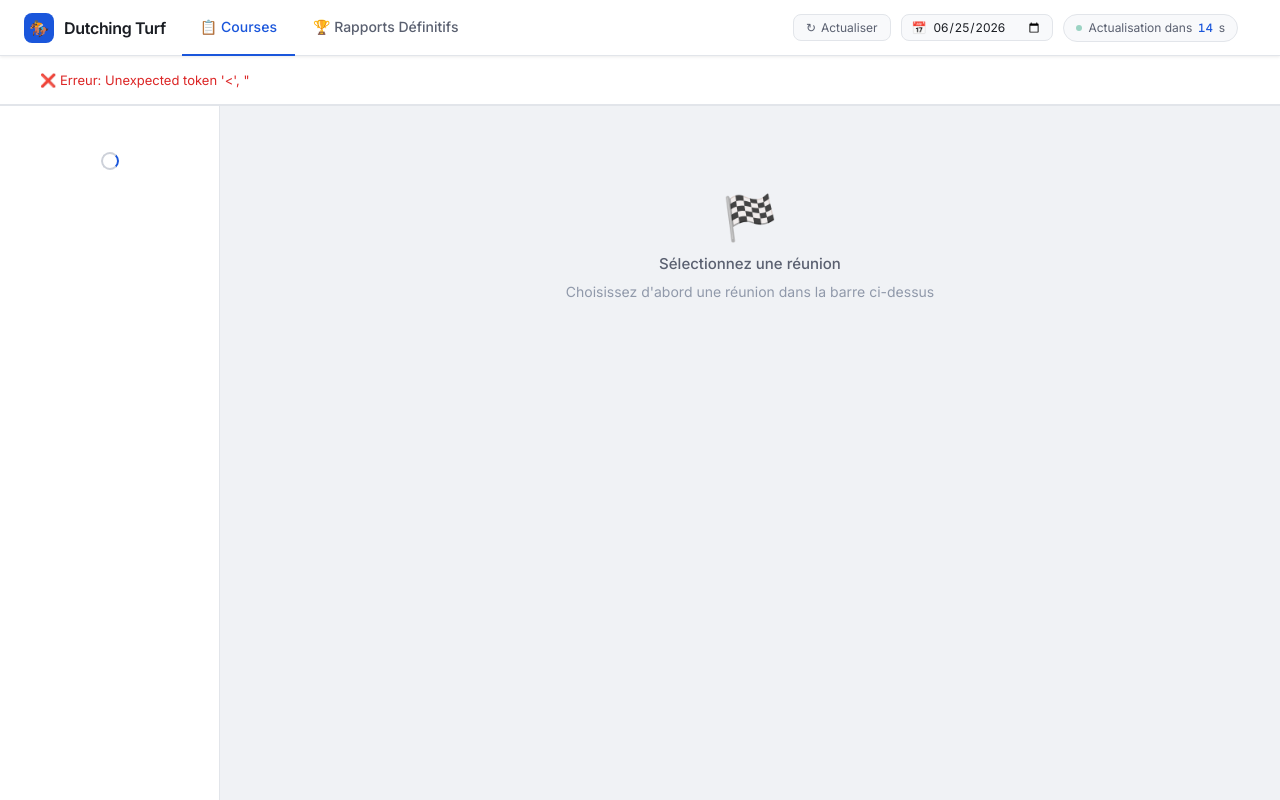
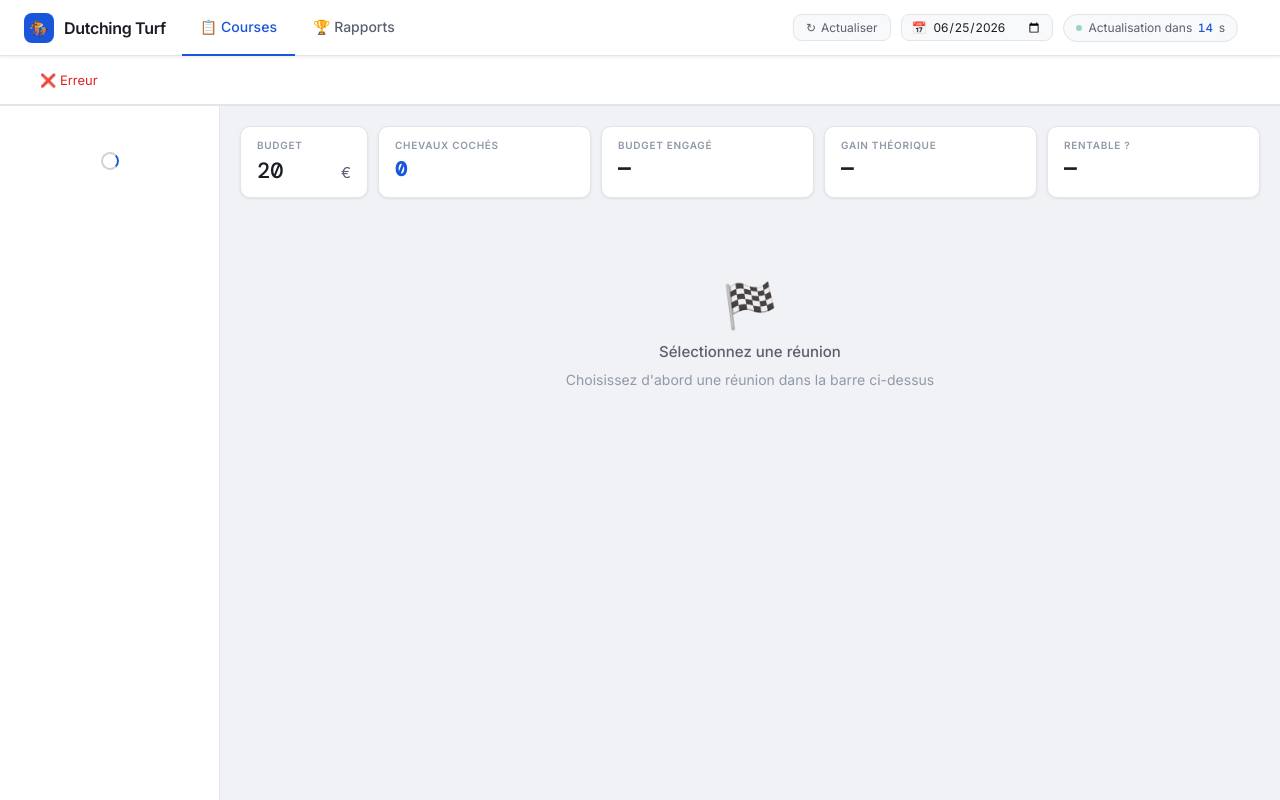
Before and after one commit to luclouis60100-hash/pmu-dutching-tool, a Flask app: template templates/dashboard.html in a window 1280 px wide. Run offline with Flask 3, Linux system fonts and the light colour scheme; the template is opened without the code that fills it, so the values that code supplies are empty; some libraries are stand-ins or nearby versions.

Commit message:
Full dashboard: courses + rapports + dutching

```diff
--- a/templates/dashboard.html
+++ b/templates/dashboard.html
@@ -3,7 +3,7 @@
 <head>
 <meta charset="UTF-8">
 <meta name="viewport" content="width=device-width, initial-scale=1.0">
-<title>Dutching Turf - Premium</title>
+<title>Dutching PMU</title>
 <link rel="preconnect" href="https://fonts.googleapis.com">
 <link href="https://fonts.googleapis.com/css2?family=DM+Mono:wght@400;500&family=Inter:wght@300;400;500;600&display=swap" rel="stylesheet">
 <style>
@@ -99,20 +99,45 @@ th { padding: 9px 12px; text-align: left; font-size: 10px; font-weight: 600; let
 td { padding: 10px 12px; border-bottom: 1px solid var(--border); vertical-align: middle; }
 tr:last-child td { border-bottom: none; }
 tr:hover td { background: #f9fafb; }
+tr.sel td { background: var(--selected-bg); }
+tr.sel td:first-child { border-left: 3px solid var(--accent); }
+.chk-col { width: 38px; text-align: center; }
+input[type=checkbox] { width: 15px; height: 15px; accent-color: var(--accent); cursor: pointer; }
 .npill {
   display: inline-flex; align-items: center; justify-content: center;
   min-width: 26px; height: 26px; border-radius: 6px;
   background: var(--surface2); border: 1px solid var(--border);
   font-family: var(--mono); font-size: 12px; font-weight: 500; color: var(--text2);
 }
-.ldr { display: flex; align-items: center; justify-content: center; gap: 10px; padding: 2.5rem; color: var(--text3); font-size: 13px; }
-.spin { width: 18px; height: 18px; border: 2px solid var(--border2); border-top-color: var(--accent); border-radius: 50%; animation: spin 0.8s linear infinite; }
-@keyframes spin { to { transform: rotate(360deg); } }
-.empty { display: flex; flex-direction: column; align-items: center; justify-content: center; padding: 4rem 2rem; color: var(--text3); gap: 10px; text-align: center; }
-.empty .ico { font-size: 44px; }
-.empty .tit { font-size: 15px; font-weight: 500; color: var(--text2); }
-::-webkit-scrollbar { width: 5px; }
-::-webkit-scrollbar-thumb { background: var(--border2); border-radius: 3px; }
+tr.sel .npill { background: var(--accent-light); border-color: #bfdbfe; color: var(--accent-text); }
+.hnom { font-weight: 600; font-size: 13px; }
+.hsub { font-size: 11px; color: var(--text3); margin-top: 1px; }
+.mus { font-family: var(--mono); font-size: 11px; color: var(--text3); max-width: 130px; overflow: hidden; text-overflow: ellipsis; white-space: nowrap; }
+.cote-num { font-family: var(--mono); font-size: 14px; font-weight: 500; }
+.ldot { display: inline-block; width: 5px; height: 5px; border-radius: 50%; background: var(--green); margin-left: 3px; vertical-align: middle; animation: blink 2s infinite; }
+.mise-num { font-family: var(--mono); font-size: 13px; font-weight: 500; color: var(--accent); }
+.gain-num { font-family: var(--mono); font-size: 13px; font-weight: 500; }
+.top-controls { display: grid; grid-template-columns: auto 1fr 1fr 1fr 1fr; gap: 10px; }
+.budget-card {
+  background: var(--surface); border: 1px solid var(--border); border-radius: var(--radius);
+  padding: 12px 16px; box-shadow: var(--shadow); display: flex; flex-direction: column; justify-content: center;
+}
+.ctrl-label { font-size: 10px; font-weight: 600; letter-spacing: 0.07em; text-transform: uppercase; color: var(--text3); margin-bottom: 5px; }
+.budget-row { display: flex; align-items: baseline; gap: 4px; }
+.budget-row input {
+  font-size: 22px; font-family: var(--mono); font-weight: 500; color: var(--text);
+  background: transparent; border: none; outline: none; width: 80px; padding: 0;
+}
+.budget-row input::-webkit-inner-spin-button { display: none; }
+.eur { font-size: 15px; color: var(--text2); }
+.stat-card {
+  background: var(--surface); border: 1px solid var(--border); border-radius: var(--radius);
+  padding: 12px 16px; box-shadow: var(--shadow);
+}
+.stat-val { font-size: 20px; font-weight: 600; font-family: var(--mono); color: var(--text); }
+.stat-val.blue { color: var(--accent); }
+.stat-val.green { color: var(--green); }
+.stat-val.red { color: var(--red); }
 .arrivee-bar {
   background: var(--surface); border: 1px solid var(--border);
   border-radius: var(--radius); padding: 12px 16px; box-shadow: var(--shadow);
@@ -140,23 +165,15 @@ tr:hover td { background: #f9fafb; }
 .pos-chip.p3 .pos-num { color: #ea580c; }
 .pos-horse { font-weight: 600; font-size: 12px; color: var(--text); }
 .pos-cote { font-family: var(--mono); font-size: 11px; color: var(--text3); }
-.date-filter {
-  display: flex; align-items: center; gap: 8px; flex-wrap: wrap;
-}
-.date-filter-btn {
-  padding: 5px 12px; border-radius: 20px; border: 1px solid var(--border);
-  background: var(--surface); font-size: 12px; font-weight: 500;
-  cursor: pointer; font-family: var(--font); color: var(--text2);
-  transition: all 0.12s;
-}
-.date-filter-btn:hover { border-color: var(--accent); color: var(--accent); }
-.date-filter-btn.active { background: var(--accent); color: white; border-color: var(--accent); }
-.date-filter input[type=date] {
-  border: 1px solid var(--border); border-radius: 8px; padding: 5px 10px;
-  font-size: 12px; font-family: var(--font); color: var(--text);
-  background: var(--surface); cursor: pointer; outline: none;
-}
-.date-filter input[type=date]:focus { border-color: var(--accent); }
+.ldr { display: flex; align-items: center; justify-content: center; gap: 10px; padding: 2.5rem; color: var(--text3); font-size: 13px; }
+.spin { width: 18px; height: 18px; border: 2px solid var(--border2); border-top-color: var(--accent); border-radius: 50%; animation: spin 0.8s linear infinite; }
+@keyframes spin { to { transform: rotate(360deg); } }
+.empty { display: flex; flex-direction: column; align-items: center; justify-content: center; padding: 4rem 2rem; color: var(--text3); gap: 10px; text-align: center; }
+.empty .ico { font-size: 44px; }
+.empty .tit { font-size: 15px; font-weight: 500; color: var(--text2); }
+::-webkit-scrollbar { width: 5px; }
+::-webkit-scrollbar-thumb { background: var(--border2); border-radius: 3px; }
+.rapport-table-wrap { background: var(--surface); border: 1px solid var(--border); border-radius: var(--radius); overflow: hidden; box-shadow: var(--shadow); margin-top: 1rem; }
 </style>
 </head>
 <body>
@@ -164,7 +181,7 @@ tr:hover td { background: #f9fafb; }
   <div style="display:flex;align-items:center;gap:0">
     <div class="logo" style="margin-right:16px"><div class="logo-mark">🏇</div>Dutching Turf</div>
     <button class="tab-btn active" id="tab-courses" onclick="switchTab('courses')">📋 Courses</button>
-    <button class="tab-btn" id="tab-rapports" onclick="switchTab('rapports')">🏆 Rapports Définitifs</button>
+    <button class="tab-btn" id="tab-rapports" onclick="switchTab('rapports')">🏆 Rapports</button>
   </div>
   <div style="display:flex;align-items:center;gap:10px">
     <button id="btn-refresh" onclick="manualRefresh()" style="display:flex;align-items:center;gap:5px;background:var(--surface2);border:1px solid var(--border);border-radius:8px;padding:5px 12px;font-size:12px;color:var(--text2);cursor:pointer;font-family:var(--font)" title="Rafraîchir maintenant">
@@ -192,6 +209,19 @@ tr:hover td { background: #f9fafb; }
     <div class="ldr"><div class="spin"></div></div>
   </div>
   <div class="main">
+    <div class="top-controls">
+      <div class="budget-card">
+        <div class="ctrl-label">Budget</div>
+        <div class="budget-row">
+          <input type="number" id="budget" value="20" min="1" max="99999">
+          <span class="eur">€</span>
+        </div>
+      </div>
+      <div class="stat-card"><div class="ctrl-label">Chevaux cochés</div><div class="stat-val blue" id="s-nb">0</div></div>
+      <div class="stat-card"><div class="ctrl-label">Budget engagé</div><div class="stat-val" id="s-bud">—</div></div>
+      <div class="stat-card"><div class="ctrl-label">Gain théorique</div><div class="stat-val" id="s-gain">—</div></div>
+      <div class="stat-card"><div class="ctrl-label">Rentable ?</div><div class="stat-val" id="s-rent">—</div></div>
+    </div>
     <div id="panel">
       <div class="empty">
         <div class="ico">🏁</div>
@@ -203,7 +233,7 @@ tr:hover td { background: #f9fafb; }
 </div>
 </div><!-- /page-courses -->
 
-<!-- PAGE RAPPORTS DÉFINITIFS -->
+<!-- PAGE RAPPORTS -->
 <div id="page-rapports" style="display:none;padding:1.25rem;overflow-y:auto;height:calc(100vh - 56px)">
   <div id="rapports-content">
     <div class="empty">
@@ -219,7 +249,7 @@ tr:hover td { background: #f9fafb; }
 //  VARIABLES GLOBALES
 // ══════════════════════════════════════════
 let reunions = [], selReu = null, selCourse = null;
-let participants = [], rapportsData = null;
+let participants = [], checked = new Set(), rapportsData = null;
 let refreshTimer = null, countdown = 20, isToday = true;
 let filtreDate = 'today';
 
@@ -241,6 +271,7 @@ document.addEventListener('DOMContentLoaded', () => {
   const m = String(today.getMonth()+1).padStart(2,'0');
   const d = String(today.getDate()).padStart(2,'0');
   document.getElementById('date-picker').value = `${y}-${m}-${d}`;
+  document.getElementById('budget').addEventListener('change', updateStats);
   loadReunions();
   startCountdown();
 });
@@ -261,9 +292,10 @@ function changeDate(val) {
   const today = new Date().toISOString().slice(0,10);
   isToday = !val || val === today;
   reunions = []; selReu = null; selCourse = null;
-  participants = []; rapportsData = null;
+  participants = []; checked = new Set(); rapportsData = null;
   document.getElementById('panel').innerHTML = '<div class="empty"><div class="ico">🏁</div><div class="tit">Sélectionnez une réunion</div></div>';
   document.getElementById('rapports-content').innerHTML = '<div class="empty"><div class="ico">🏆</div><div class="tit">Sélectionnez une course</div></div>';
+  updateStats();
   loadReunions();
 }
 
@@ -293,7 +325,7 @@ async function loadReunions() {
     if (reunions.length > 0) selectReu(reunions[0]);
   } catch(e) {
     console.error('Error loading reunions:', e);
-    document.getElementById('rbar').innerHTML = `<div style="padding:1rem;color:var(--red);font-size:13px">❌ Erreur: ${e.message}</div>`;
+    document.getElementById('rbar').innerHTML = `<div style="padding:1rem;color:var(--red);font-size:13px">❌ Erreur</div>`;
   }
 }
 
@@ -349,10 +381,12 @@ function selectCourseByIdx(numR, idx) {
 // ══════════════════════════════════════════
 async function selectCourse(c) {
   selCourse = c;
+  checked = new Set();
   rapportsData = null;
   renderSidebar();
   document.getElementById('panel').innerHTML = '<div class="ldr"><div class="spin"></div></div>';
   document.getElementById('rapports-content').innerHTML = '<div class="ldr"><div class="spin"></div></div>';
+  updateStats();
   await loadParticipants(c);
   await loadRapports(c);
 }
@@ -365,7 +399,7 @@ async function loadParticipants(c) {
     renderPanel(c);
   } catch(e) {
     console.error('Error loading participants:', e);
-    document.getElementById('panel').innerHTML = '<div class="empty"><div class="ico">⚠️</div><div class="tit">Erreur de chargement</div></div>';
+    document.getElementById('panel').innerHTML = '<div class="empty"><div class="ico">⚠️</div><div class="tit">Erreur</div></div>';
   }
 }
 
@@ -374,9 +408,8 @@ async function loadRapports(c) {
     const r = await fetch(`/api/programme/${ds()}/R${c.numR}/C${c.numC}/rapports-definitifs?specialisation=INTERNET&combinaisonEnTableau=true`);
     const data = await r.json();
     rapportsData = data;
-    console.log('Rapports data:', rapportsData);
   } catch(e) {
-    console.error('Error loading rapports:', e);
+    console.log('Rapports not yet available:', e);
   }
 }
 
@@ -399,9 +432,13 @@ function renderPanel(c) {
       <table>
         <thead>
           <tr>
+            <th class="chk-col"><input type="checkbox" id="chk-all" onchange="toggleAll(this.checked)"></th>
             <th>N°</th>
             <th>Cheval</th>
             <th>Musique</th>
+            <th>Cote</th>
+            <th>Mise (€)</th>
+            <th>Gain net</th>
           </tr>
         </thead>
         <tbody id="tbl-body"></tbody>
@@ -412,22 +449,93 @@ function renderPanel(c) {
   renderArrivee();
 }
 
+function cote(p) {
+  const c = p.dernierRapportDirect || {};
+  const r = p.dernierRapportReference || {};
+  return parseFloat(c.rapport || r.rapport) || 999;
+}
+
 function renderRows() {
   const body = document.getElementById('tbl-body');
   if (!body || !participants.length) return;
 
+  const budget = parseFloat(document.getElementById('budget')?.value || 20);
+  const nbChecked = checked.size;
+  const sumInv = nbChecked > 0 ? [...checked].reduce((s, num) => {
+    const p = participants.find(x => x.numPmu === num);
+    return s + (p ? 1 / (cote(p) || 1) : 0);
+  }, 0) : 0;
+
   body.innerHTML = participants.map(p => {
-    const ordre = p.ordreArrivee;
-    const ordreHtml = ordre ? `<span style="font-weight:700;color:${ordre===1?'#b45309':ordre===2?'#6b7280':ordre===3?'#ea580c':'var(--text3)'}">${ordre===1?'🥇':ordre===2?'🥈':ordre===3?'🥉':ordre+'e'}</span>` : '';
-    return `<tr>
+    const num = p.numPmu;
+    const isChecked = checked.has(num);
+    const c_val = cote(p);
+    const coteStr = c_val < 900 ? c_val.toFixed(1) : '—';
+    const mise = (isChecked && nbChecked > 0 && sumInv > 0) ? Math.round(budget / (c_val * sumInv)) : 0;
+    const miseReel = (isChecked && nbChecked > 0 && sumInv > 0) ? budget / (c_val * sumInv) : 0;
+    const gainNet = isChecked && miseReel > 0 ? ((miseReel * c_val) - budget).toFixed(2) : '—';
+    const miseAff = isChecked && miseReel > 0 ? (mise > 0 ? mise + '€' : '<1€') : '—';
+
+    return `<tr class="${isChecked ? 'sel' : ''}" onclick="toggleCheck(${num})">
+      <td class="chk-col" onclick="event.stopPropagation()">
+        <input type="checkbox" ${isChecked?'checked':''} onchange="toggleCheck(${num})">
+      </td>
       <td style="text-align:center">
-        <span class="npill">${p.numPmu}</span>
-        ${ordreHtml ? '<div style="font-size:11px;margin-top:4px">'+ordreHtml+'</div>' : ''}
+        <span class="npill">${num}</span>
       </td>
-      <td style="font-weight:600">${p.nom}</td>
-      <td style="font-size:11px;color:var(--text3)">${p.musique || '—'}</td>
+      <td>
+        <div class="hnom">${p.nom}</div>
+        <div class="hsub">${p.driver||p.jockey||''}</div>
+      </td>
+      <td><div class="mus">${p.musique||'—'}</div></td>
+      <td>
+        <span class="cote-num">${coteStr}</span>
+        ${isToday && c_val < 900 ? '<span class="ldot"></span>' : ''}
+      </td>
+      <td><span class="mise-num">${miseAff}</span></td>
+      <td><span class="gain-num" style="color:${gainNet!=='—'?(parseFloat(gainNet)>=0?'var(--green)':'var(--red)'):'var(--text3)'}">${gainNet !== '—' ? (parseFloat(gainNet)>=0?'+':'')+gainNet+'€' : '—'}</span></td>
     </tr>`;
   }).join('');
+
+  updateStats();
+}
+
+function toggleCheck(num) {
+  if (checked.has(num)) checked.delete(num);
+  else checked.add(num);
+  renderRows();
+}
+
+function toggleAll(v) {
+  if (v) participants.forEach(p => checked.add(p.numPmu));
+  else checked.clear();
+  renderRows();
+}
+
+function updateStats() {
+  const nb = checked.size;
+  document.getElementById('s-nb').textContent = nb;
+  if (nb === 0) {
+    document.getElementById('s-bud').textContent = '—';
+    document.getElementById('s-gain').textContent = '—';
+    document.getElementById('s-rent').textContent = '—';
+    return;
+  }
+
+  const budget = parseFloat(document.getElementById('budget')?.value || 20);
+  const checked_parts = [...checked].map(num => participants.find(p => p.numPmu === num)).filter(Boolean);
+  const sumInv = checked_parts.reduce((s, p) => s + 1/(cote(p)||1), 0);
+  let totalMise = 0;
+  checked_parts.forEach(p => { totalMise += Math.round(budget / (cote(p) * sumInv)); });
+  const gainTheoriqueNet = budget - totalMise;
+
+  document.getElementById('s-bud').textContent = totalMise + '€';
+  document.getElementById('s-gain').textContent = (gainTheoriqueNet >= 0 ? '+' : '') + gainTheoriqueNet.toFixed(2) + '€';
+
+  const rentable = gainTheoriqueNet >= 0;
+  const rentEl = document.getElementById('s-rent');
+  rentEl.textContent = rentable ? '✓ Oui' : '✗ Non';
+  rentEl.className = 'stat-val ' + (rentable ? 'green' : 'red');
 }
 
 function renderArrivee() {
@@ -491,7 +599,7 @@ function renderRapports() {
         <span class="tag bl">${selCourse.libelle}</span>
       </div>
     </div>
-    <div class="tbl-wrap">
+    <div class="rapport-table-wrap">
       <table>
         <thead>
           <tr>
```
